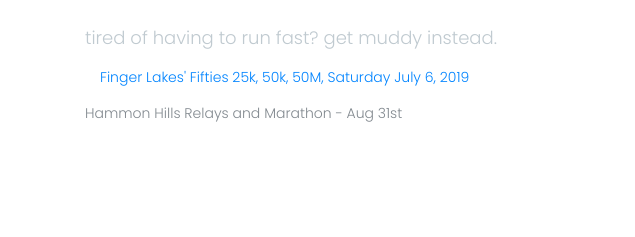
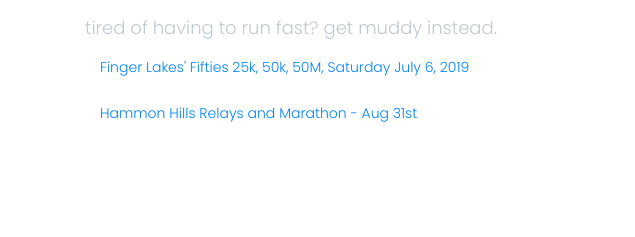
Before and after one commit to azyth/AIE_Productions_Website, a website: page index.html in a window 1280 px wide. Shown: the part 2073-2310 px from the top of the page, 0-635 px from the left. Drawn offline with Linux system fonts and the light colour scheme; some packages are replaced by stand-ins of ours.

Commit message:
added text link to hammond

```diff
--- a/index.html
+++ b/index.html
@@ -163,7 +163,7 @@
                             <li
                             class="wow fadeIn" data-wow-delay="0.2s"><a href="https://fingerlakesrunners.org/race/finger-lakes-50s-2019/">Finger Lakes' Fifties 25k, 50k, 50M, Saturday July 6, 2019</a></li>
                             <li href=""
-                            class="wow fadeIn" data-wow-delay="0.4s">Hammon Hills Relays and Marathon -  Aug 31st</li>
+                            class="wow fadeIn" data-wow-delay="0.4s"><a href="hammond.html" >Hammon Hills Relays and Marathon -  Aug 31st</a></li>
                         </ul>
                 </div>
             </div>
```
